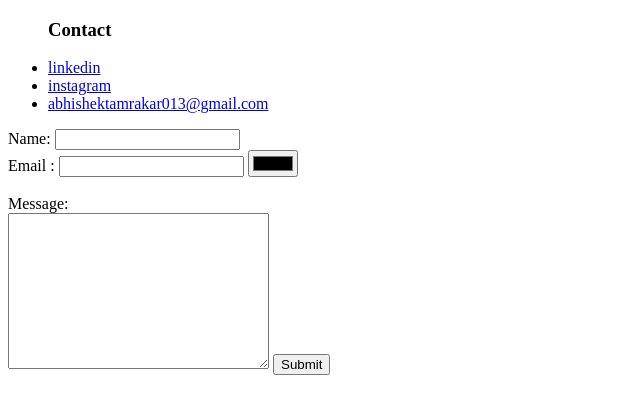
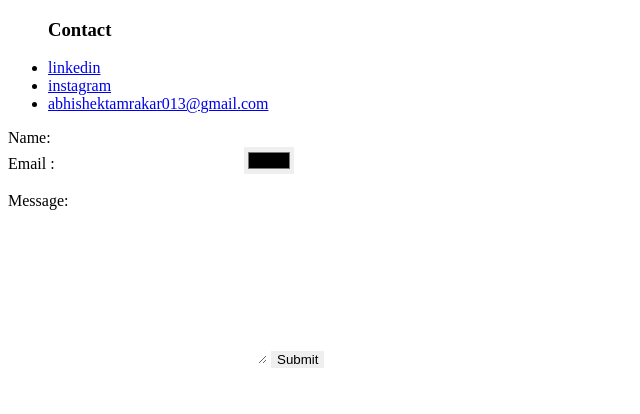
Before and after one commit to kinitic013/cv-Practice-, a plain HTML site: page contact.html in a window 1280 px wide. Shown: the whole page, without its empty margins (0-640 px from the left). Drawn offline with Linux system fonts and the light colour scheme.

Commit message:
Linked to Css

```diff
--- a/contact.html
+++ b/contact.html
@@ -4,6 +4,7 @@
     <meta charset="UTF-8">
     <meta http-equiv="X-UA-Compatible" content="IE=edge">
     <meta name="viewport" content="width=device-width, initial-scale=1.0">
+    <link rel="stylesheet" href="css/styles.css"><!--linking html to css-->
     <title>Contacts</title>
 </head>
 <body>
@@ -13,6 +14,14 @@
         <li><a href="https://www.instagram.com/kinitic013/">instagram</a>
         <li><a href="mailto: abhishektamrakar013@gmail.com">abhishektamrakar013@gmail.com</a></li>
     </ul>
+    <style>
+        input{
+            border-style: none;
+        }
+        textarea{
+            border-style: none;
+        }
+    </style>
     <form  action="mailto:abhishektamrakar013@gmail.com " method="post" enctype="text/plain">
         <label >Name:</label>
         <input type="text" name="YourEmail">
```
